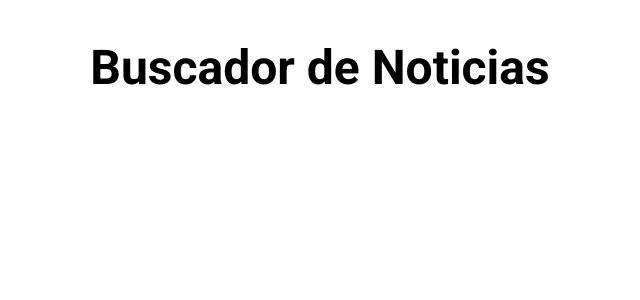
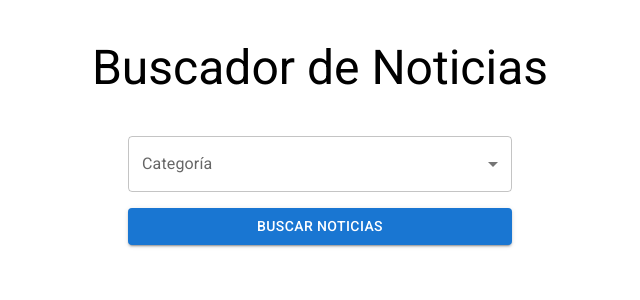
Before and after one commit to diegofdg/react_la_guia_completa, a React (Vite) app in the folder 11_noticias_api/: page / in a window 1280 px wide. Shown: the top 300 px of the page, without its empty margins (320-960 px from the left). Built offline with nearby package versions, Linux system fonts and the light colour scheme.

Commit message:
11_noticias_api-trabajando con el formulario

```diff
--- a/11_noticias_api/src/App.jsx
+++ b/11_noticias_api/src/App.jsx
@@ -1,4 +1,5 @@
 import { Container, Grid, Typography } from '@mui/material';
+import Formulario from './components/Formulario';
 
 function App() {
 
@@ -6,17 +7,29 @@ function App() {
     <Container>
         <header>
           <Typography
-            align='center'
+            align="center"
             marginY={5}
             component="h1"
             variant="h3"
-            sx={{
-              fontWeight: 'bold'
-            }}
           >
             Buscador de Noticias
           </Typography>
         </header>
+        <Grid
+          container
+          direction="row"
+          justifyContent="center"
+          alignItems="center"
+        >
+          <Grid
+            item
+            xs={12}
+            md={6}
+            lg={4}
+          >
+            <Formulario />
+          </Grid>
+        </Grid>
     </Container>
   )
 }
--- /dev/null
+++ b/11_noticias_api/src/components/Formulario.jsx
@@ -0,0 +1,49 @@
+import { FormControl, InputLabel, Select, MenuItem, Button, Box } from '@mui/material';
+
+const CATEGORIAS = [
+  { value: "general", label: "General"},
+  { value: "business", label: "Negocios"},
+  { value: "entertainment", label: "Entretenimiento"},
+  { value: "health", label: "Salud"},
+  { value: "science", label: "Ciencia"},
+  { value: "sports", label: "Deportes"},
+  { value: "technology", label: "Tecnología"},
+]
+
+const Formulario = () => {
+  return (
+    <form>
+      <FormControl
+        fullWidth
+      >
+        <InputLabel>Categoría</InputLabel>
+        <Select
+          label="Categoria"
+        >
+          {CATEGORIAS.map(categoria => (
+            <MenuItem
+              key={categoria.value}
+              value={categoria.value}
+            >
+              {categoria.label}
+            </MenuItem>
+          ))}
+
+        </Select>
+        <Box
+          sx={{marginTop: 2}}
+        >
+          <Button
+            fullWidth
+            variant="contained"
+            color="primary"
+          >
+            Buscar Noticias
+          </Button>
+        </Box>
+      </FormControl>
+    </form>
+  )
+}
+
+export default Formulario;
```
